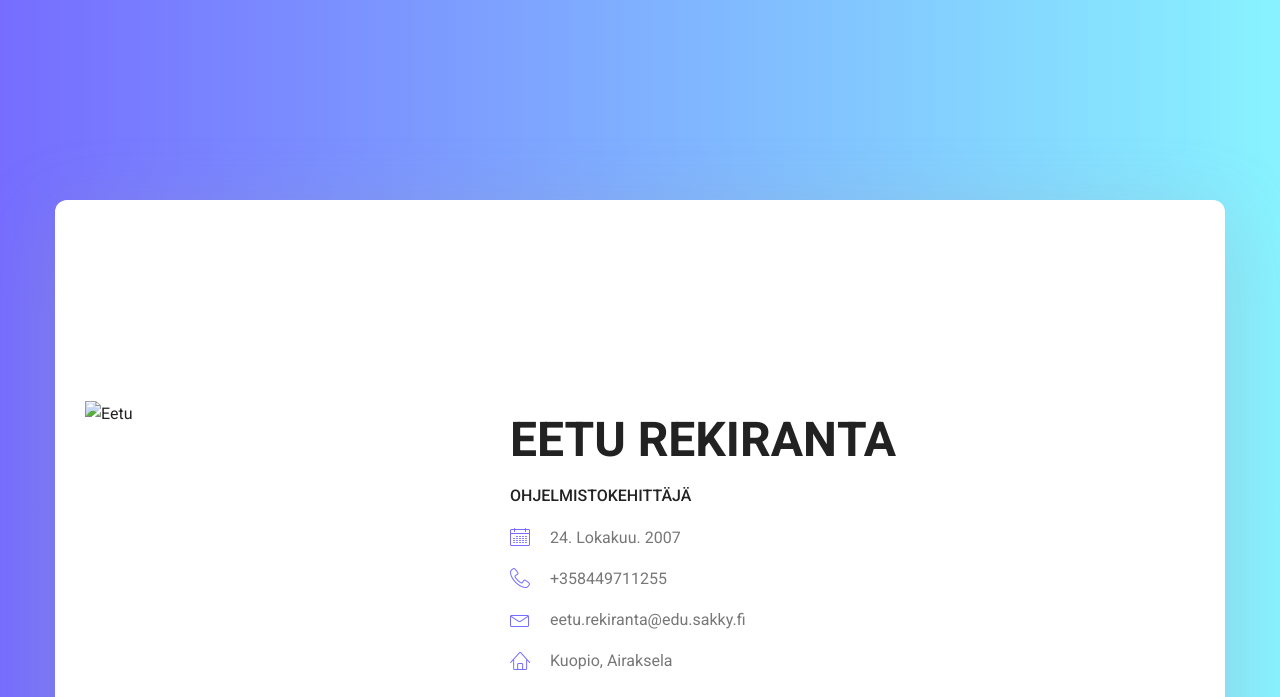
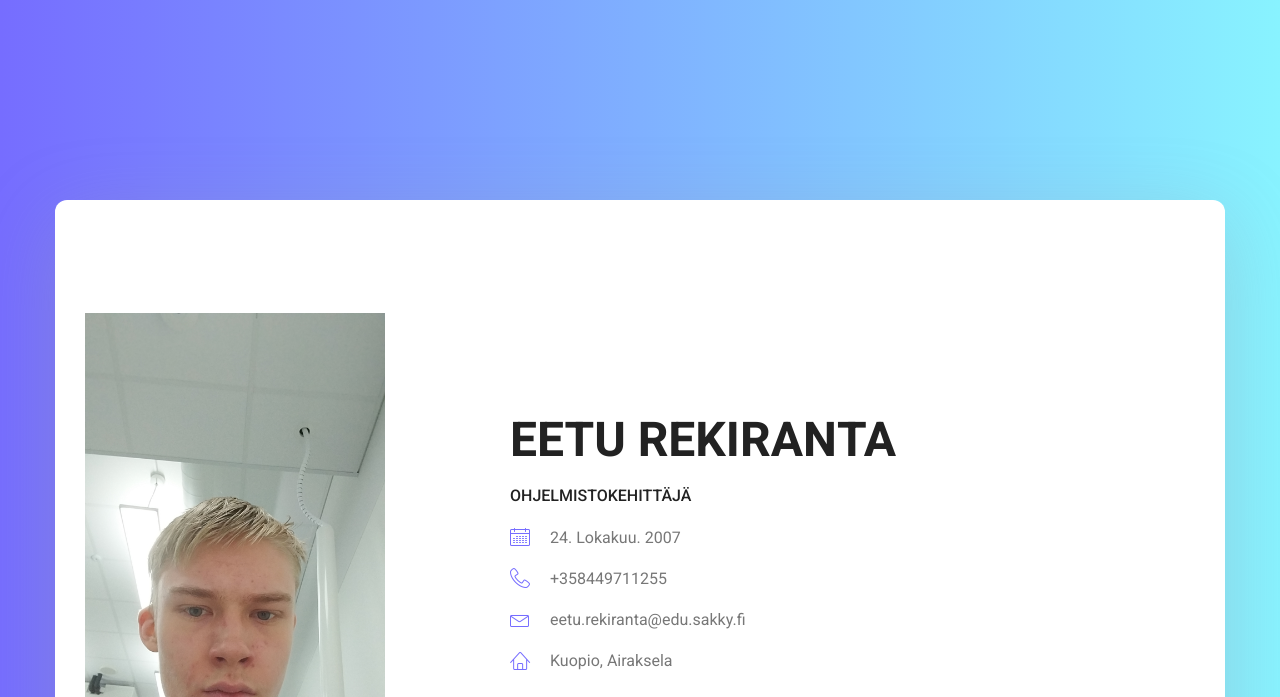
Before and after one commit to Eetu-svx/nettisivu, a plain HTML site: page index.html in a window 1280 px wide. Shown: the top 697 px of the page. Drawn offline with nearby package versions, Linux system fonts and the light colour scheme; some packages are replaced by stand-ins of ours; a script that the page names is missing.

Commit message:
Update website with new features

```diff
--- a/index.html
+++ b/index.html
@@ -48,7 +48,7 @@
 					<div class="banner_content">
 						<div class="media">
 							<div class="d-flex">
-								<img src="" alt="Eetu" style="width: 300px; height: auto;">
+								<img src="Kuva.jpg" alt="Eetu" style="width: 300px; height: auto;">
 
 							</div>
 							<div class="media-body">
```
Also changed, not shown: Kuva.jpg (added).
